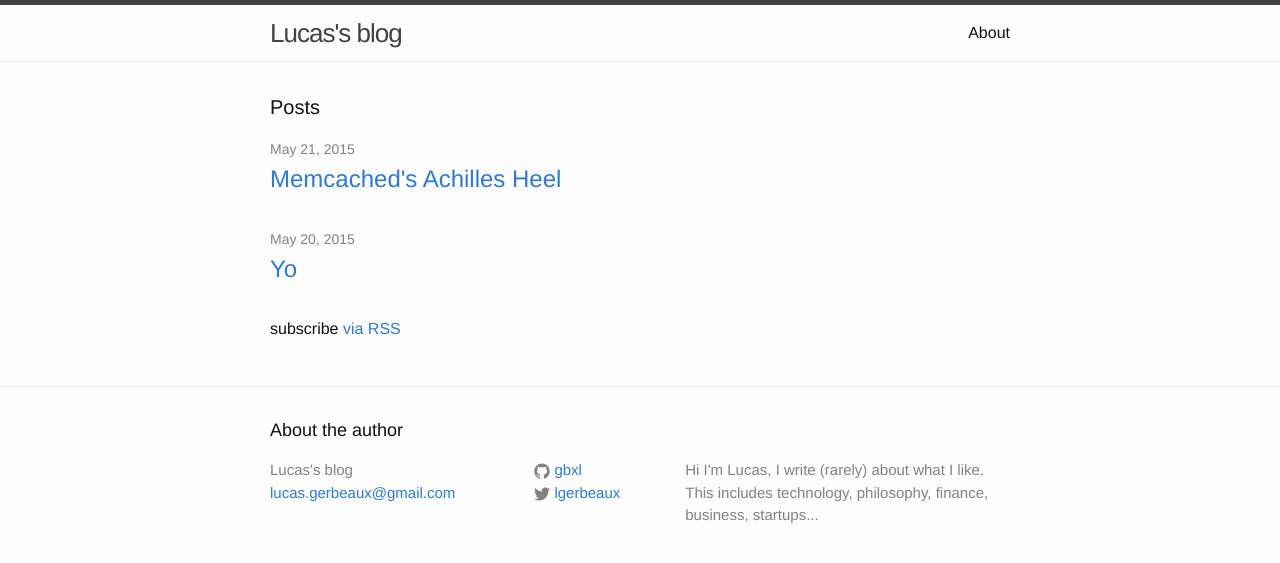
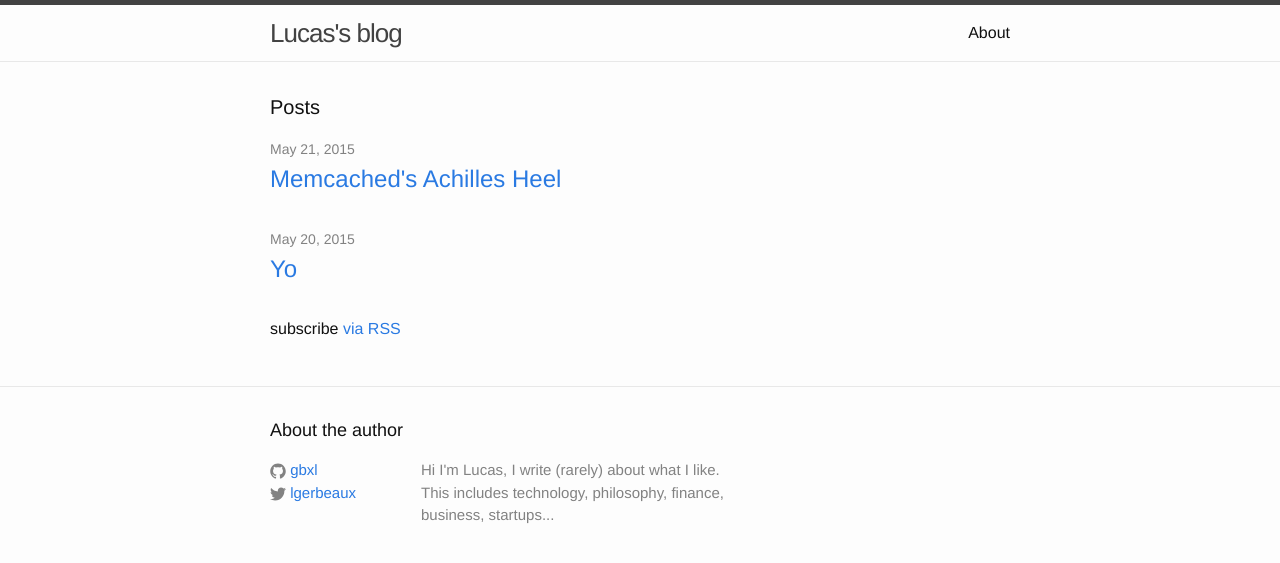
Before and after one commit to gbxl/gbxl.github.io, a Jekyll site: the page built from index.html, in a window 1280 px wide. Shown: the top 563 px of the page. Built offline with Jekyll 4.4.1, drawn with Linux system fonts in a browser that asks for light colours.

Commit message:
I was a fool, wasn't I?

```diff
--- a/_config.yml
+++ b/_config.yml
@@ -1,6 +1,5 @@
 # Site settings
 title: Lucas's blog
-email: lucas.gerbeaux@gmail.com
 description: > # this means to ignore newlines until "baseurl:"
   Hi I'm Lucas, I write (rarely) about what I like.
   This includes technology, philosophy, finance, business, startups...
--- a/_includes/footer.html
+++ b/_includes/footer.html
@@ -5,13 +5,6 @@
     <h2 class="footer-heading">About the author</h2>
 
     <div class="footer-col-wrapper">
-      <div class="footer-col  footer-col-1">
-        <ul class="contact-list">
-          <li>{{ site.title }}</li>
-          <li><a href="mailto:{{ site.email }}">{{ site.email }}</a></li>
-        </ul>
-      </div>
-
       <div class="footer-col  footer-col-2">
         <ul class="social-media-list">
           {% if site.github_username %}
```
